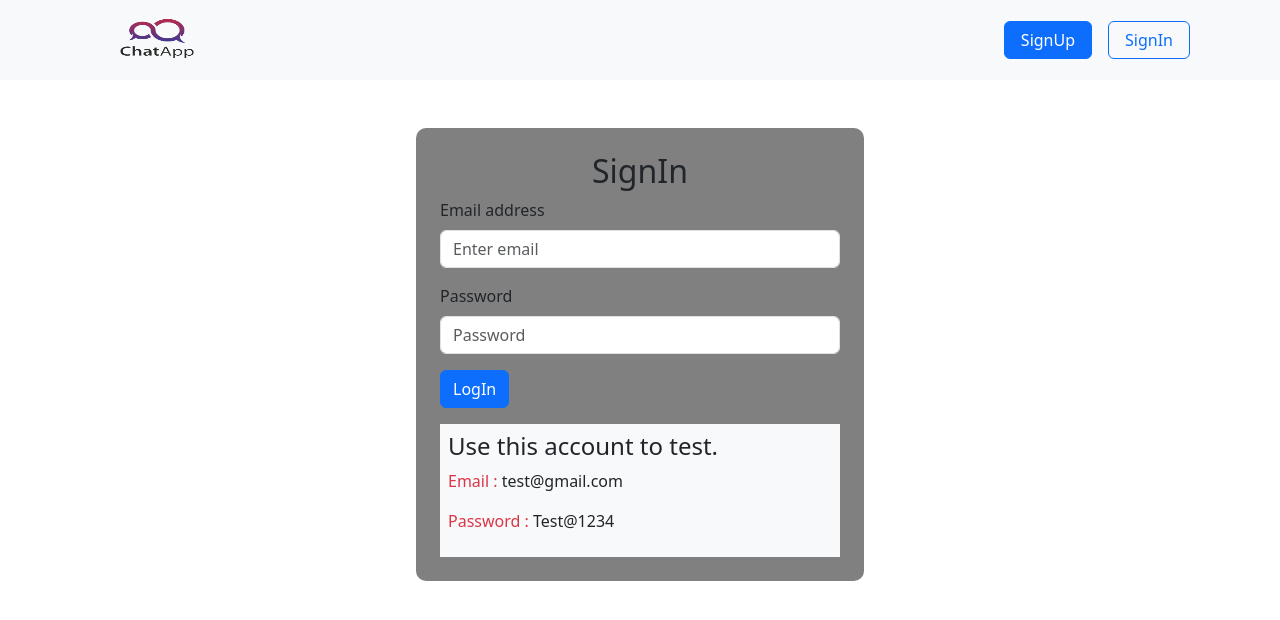
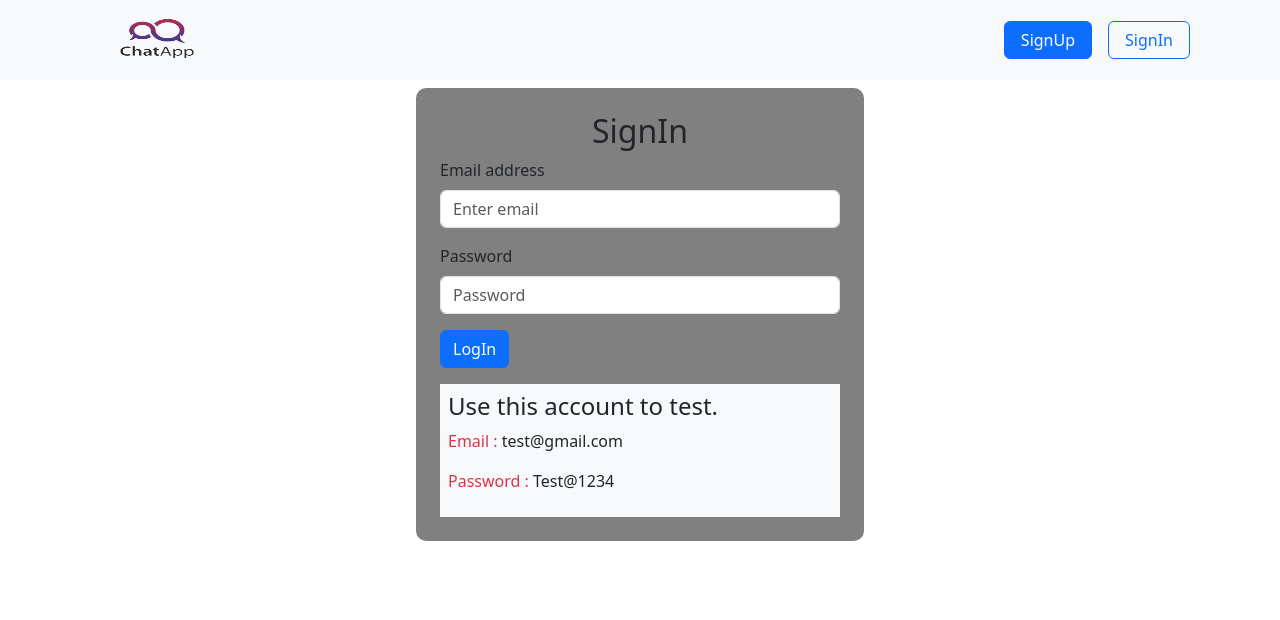
Before and after one commit to Sabari-Dev/realTime-chat-react, a React (Create React App) app: page /signIn in a window 1280 px wide. Shown: the top 620 px of the page. Built offline with nearby package versions, Linux system fonts and the light colour scheme; no server answers.

Commit message:
Update SignIn.js

```diff
--- a/src/components/SignIn.js
+++ b/src/components/SignIn.js
@@ -44,7 +44,7 @@ const SignIn = () => {
     }
   };
   return (
-    <Form className="signUp mx-auto p-4 mt-5 " onSubmit={handleSubmit}>
+    <Form className="signUp mx-auto p-4 mt-2 " onSubmit={handleSubmit}>
       <h2 className="text-center">SignIn</h2>
       <Form.Group className="mb-3" controlId="formGroupEmail">
         <Form.Label>Email address</Form.Label>
@@ -70,7 +70,8 @@ const SignIn = () => {
       <Button variant="primary" type="submit">
         {loading ? "loading..." : "LogIn"}
       </Button>
-   <div className="test-acc bg-light mt-3 p-2">
+
+      <div className="test-acc bg-light mt-3 p-2">
         <h4>Use this account to test.</h4>
         <p className="text-danger">
           Email : <span className="text-dark">test@gmail.com</span>
```
